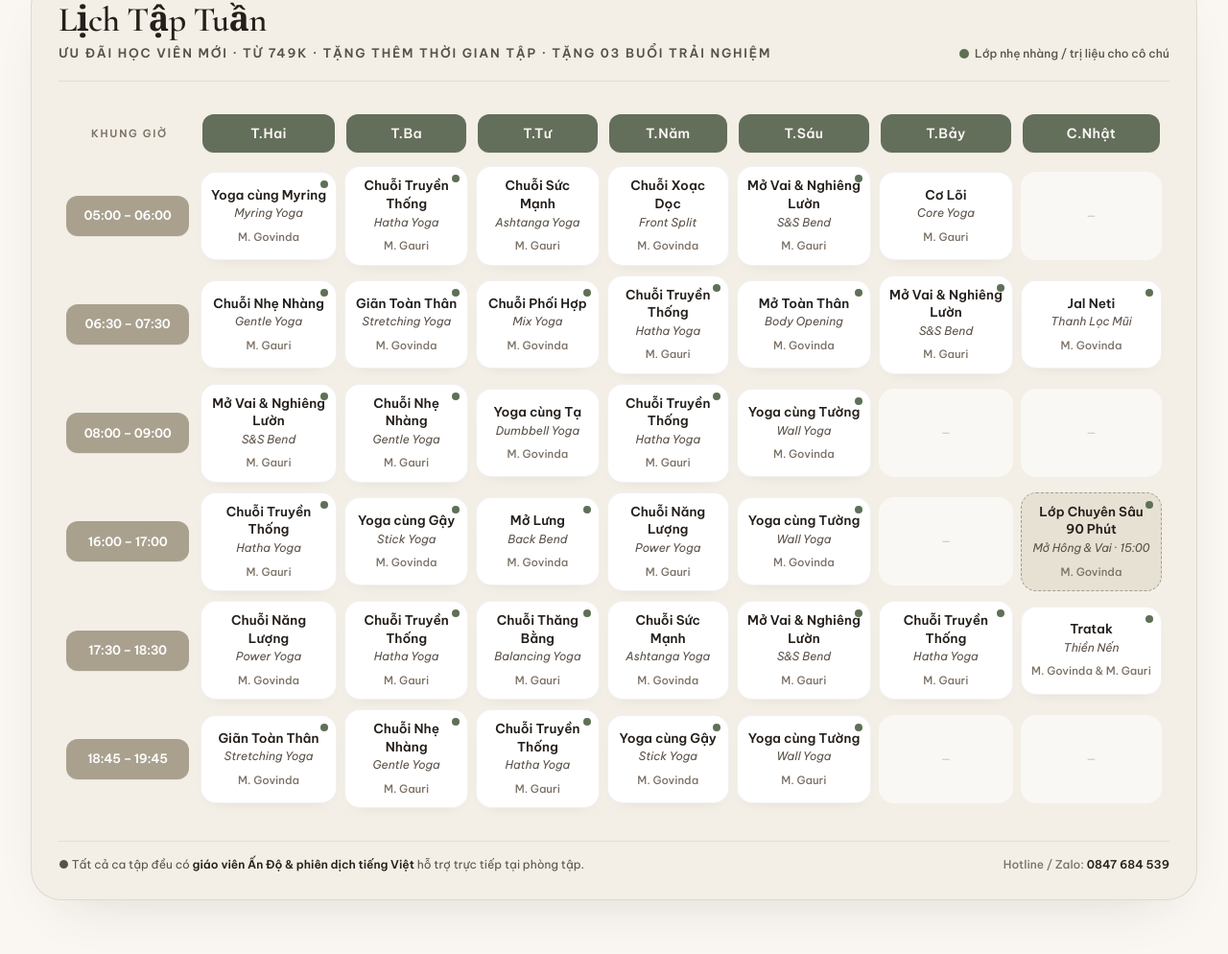
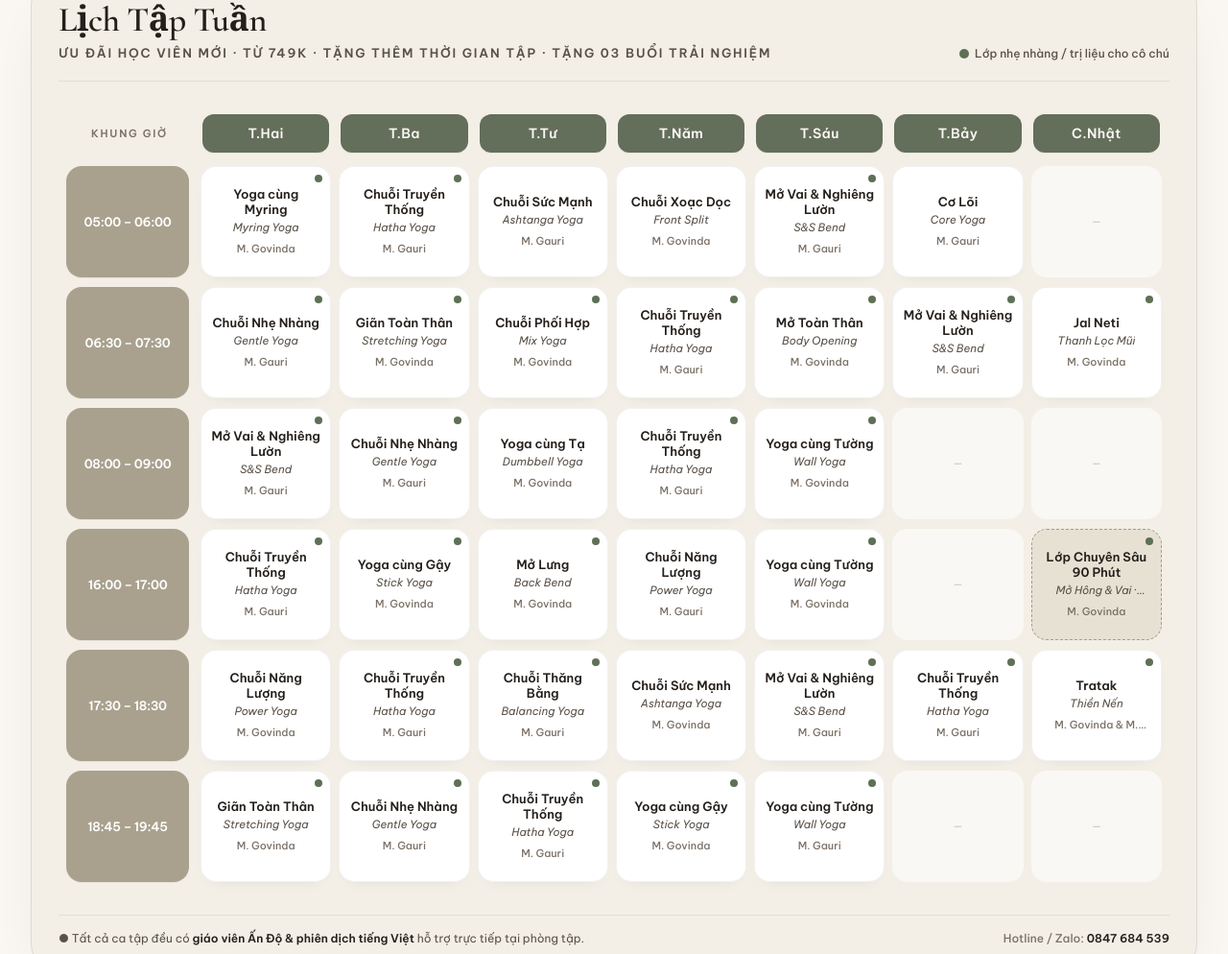
Before and after one commit to qmup/power-yoga, an Astro site: page / in a window 1280 px wide. Shown: the part 7867-8861 px from the top of the page at 96% size. Built offline with nearby package versions, Linux system fonts and the light colour scheme; Astro itself is replaced by a stand-in of ours.

Commit message:
style: lock uniform width and height for all timetable cells

```diff
--- a/src/components/ScheduleSection.astro
+++ b/src/components/ScheduleSection.astro
@@ -116,7 +116,13 @@ const filters = [
 
         <!-- Scrollable 7-Day Matrix with Sticky Time Column on Mobile -->
         <div class="mt-5 overflow-x-auto pb-2">
-          <table class="w-full min-w-[980px] border-separate border-spacing-x-2 border-spacing-y-2.5 text-center">
+          <table class="w-full min-w-[1040px] table-fixed border-separate border-spacing-x-2 border-spacing-y-2.5 text-center">
+            <colgroup>
+              <col class="w-[132px]" />
+              {WEEK_DAYS.map(() => (
+                <col />
+              ))}
+            </colgroup>
             <thead>
               <tr>
                 <th scope="col" class="sticky left-0 z-20 w-[132px] bg-[#F3EFE6] px-1 py-1 text-left align-middle">
@@ -140,20 +146,20 @@ const filters = [
                   <tr data-grid-row data-period={slot.period}>
                     <!-- Sticky Left Time Pill -->
                     <th scope="row" class="sticky left-0 z-10 bg-[#F3EFE6] pr-1 align-middle font-normal">
-                      <div class="flex min-h-[42px] items-center justify-center rounded-xl bg-[#A9A18E] px-2.5 py-2 text-xs font-semibold tracking-tight whitespace-nowrap text-white shadow-2xs sm:text-[13px]">
+                      <div class="flex h-[7.25rem] items-center justify-center rounded-2xl bg-[#A9A18E] px-2.5 py-2 text-xs font-semibold tracking-tight whitespace-nowrap text-white shadow-2xs sm:text-[13px]">
                         {slot.time}
                       </div>
                     </th>
 
-                    <!-- 7 Day Cells -->
+                    <!-- 7 Day Cells — Uniform Fixed Width & Height -->
                     {WEEK_DAYS.map((day) => {
                       const session = byDay.get(day.key);
                       if (!session) {
                         return (
-                          <td class="p-0 align-stretch">
+                          <td class="p-0 align-middle">
                             <div
                               aria-label={`${day.fullLabel} ${slot.time}: Chưa có lớp`}
-                              class="flex h-full min-h-[92px] items-center justify-center rounded-2xl bg-surface/55 text-xs text-ink-muted/40"
+                              class="flex h-[7.25rem] items-center justify-center rounded-2xl bg-surface/55 text-xs text-ink-muted/40"
                             >
                               —
                             </div>
@@ -162,12 +168,12 @@ const filters = [
                       }
 
                       return (
-                        <td class="p-0 align-stretch">
+                        <td class="p-0 align-middle">
                           <div
                             data-grid-cell
                             data-senior={String(session.seniorFriendly)}
                             class:list={[
-                              'relative flex h-full min-h-[92px] flex-col items-center justify-center rounded-2xl px-2.5 py-2.5 transition-all duration-300',
+                              'relative flex h-[7.25rem] flex-col items-center justify-center overflow-hidden rounded-2xl px-2.5 py-2 transition-all duration-300',
                               session.special
                                 ? 'border border-dashed border-ink/35 bg-[#E7E1D4]'
                                 : 'border border-ink/6 bg-surface shadow-[0_6px_18px_-14px_rgba(36,31,27,0.22)]',
@@ -179,13 +185,13 @@ const filters = [
                                 class="absolute top-2 right-2 h-2 w-2 rounded-full bg-sage"
                               ></span>
                             )}
-                            <p class="text-[13.5px] leading-snug font-semibold text-ink">
+                            <p class="line-clamp-2 text-[13px] leading-tight font-semibold text-ink">
                               {session.titleVi}
                             </p>
-                            <p class="mt-0.5 text-[12px] leading-snug italic text-ink-soft">
+                            <p class="mt-1 line-clamp-1 text-[11.5px] leading-tight italic text-ink-soft">
                               {session.titleEn}
                             </p>
-                            <p class="mt-1.5 text-[11.5px] font-medium text-ink-muted">
+                            <p class="mt-1.5 line-clamp-1 text-[11px] font-medium text-ink-muted">
                               {session.teacher}
                             </p>
                           </div>
```
